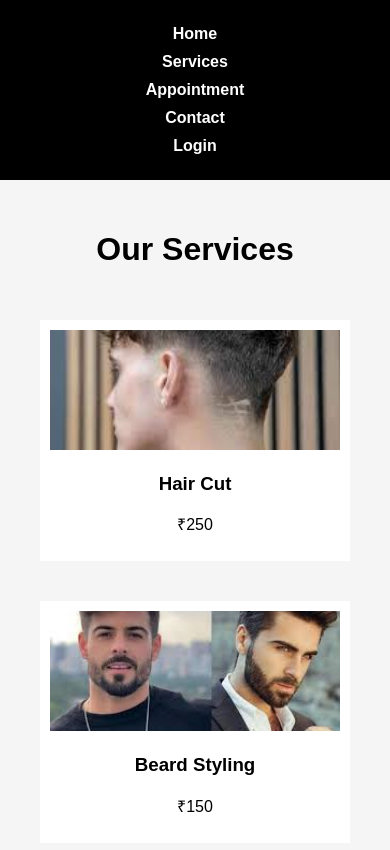
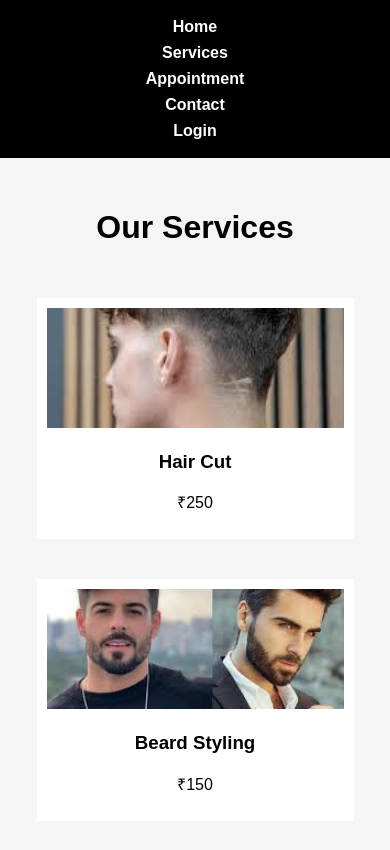
Before and after one commit to janvichavda2611-sketch/salonwebsite, a plain HTML site: page services.html in a window 390 px wide. Drawn offline with Linux system fonts and the light colour scheme.

Commit message:
Add files via upload

```diff
--- a/style.css
+++ b/style.css
@@ -117,3 +117,29 @@ color:white;
         width:90%;
     }
 }
+
+@media screen and (max-width:768px){
+
+    nav{
+        padding:10px;
+    }
+
+    nav a{
+        display:block;
+        margin:8px 0;
+    }
+
+    .banner{
+        width:90%;
+        max-width:300px;
+    }
+
+    .service-card{
+        width:90%;
+        margin:10px auto;
+    }
+
+    input,select{
+        width:90%;
+    }
+}
```
